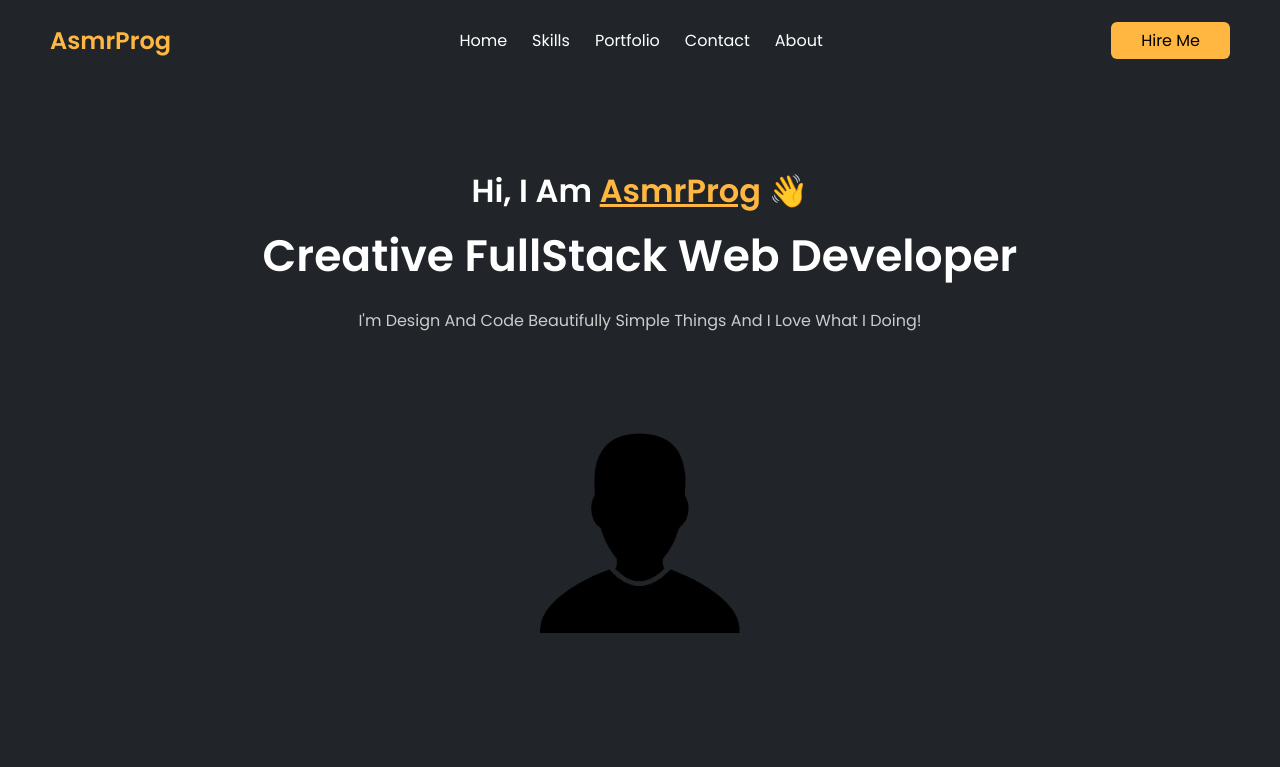
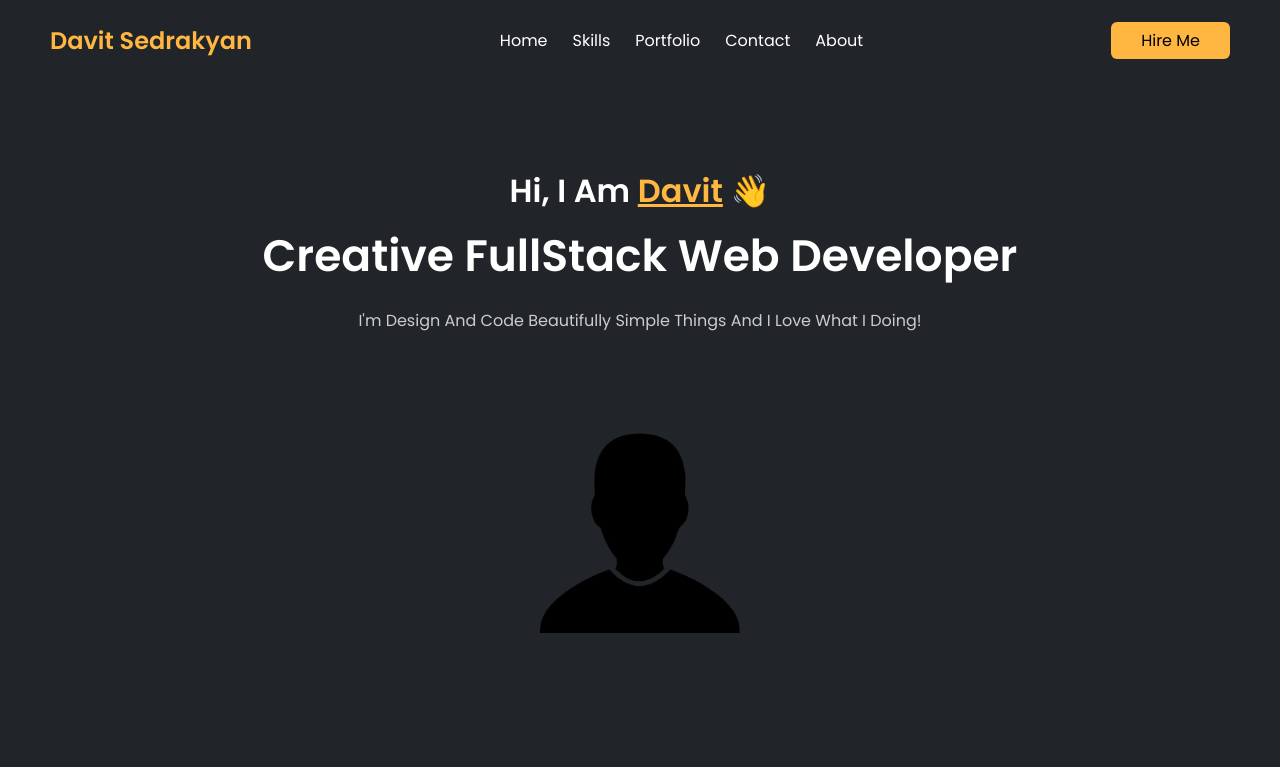
Before and after one commit to DavitSedrakyan/DavitSedrakyan.github.io, a plain HTML site: page index.html in a window 1280 px wide. Shown: the top 767 px of the page. Drawn offline with nearby package versions, Linux system fonts and the light colour scheme.

Commit message:
Update index.html

```diff
--- a/index.html
+++ b/index.html
@@ -12,7 +12,7 @@
 <body>
 
     <div class="navbar">
-        <h2>AsmrProg</h2>
+        <h2>Davit Sedrakyan</h2>
         <ul>
             <li><a href="#">Home</a></li>
             <li><a href="#">Skills</a></li>
@@ -24,7 +24,7 @@
     </div>
 
     <div class="main">
-        <h4>Hi, I Am <span>AsmrProg</span> 👋</h4>
+        <h4>Hi, I Am <span>Davit</span> 👋</h4>
         <p class="title">Creative FullStack Web Developer</p>
         <p class="subtitle">I'm Design And Code Beautifully Simple Things And I Love What I Doing!</p>
         <img src="assets/portfolio-png-removebg-preview.png">
```
